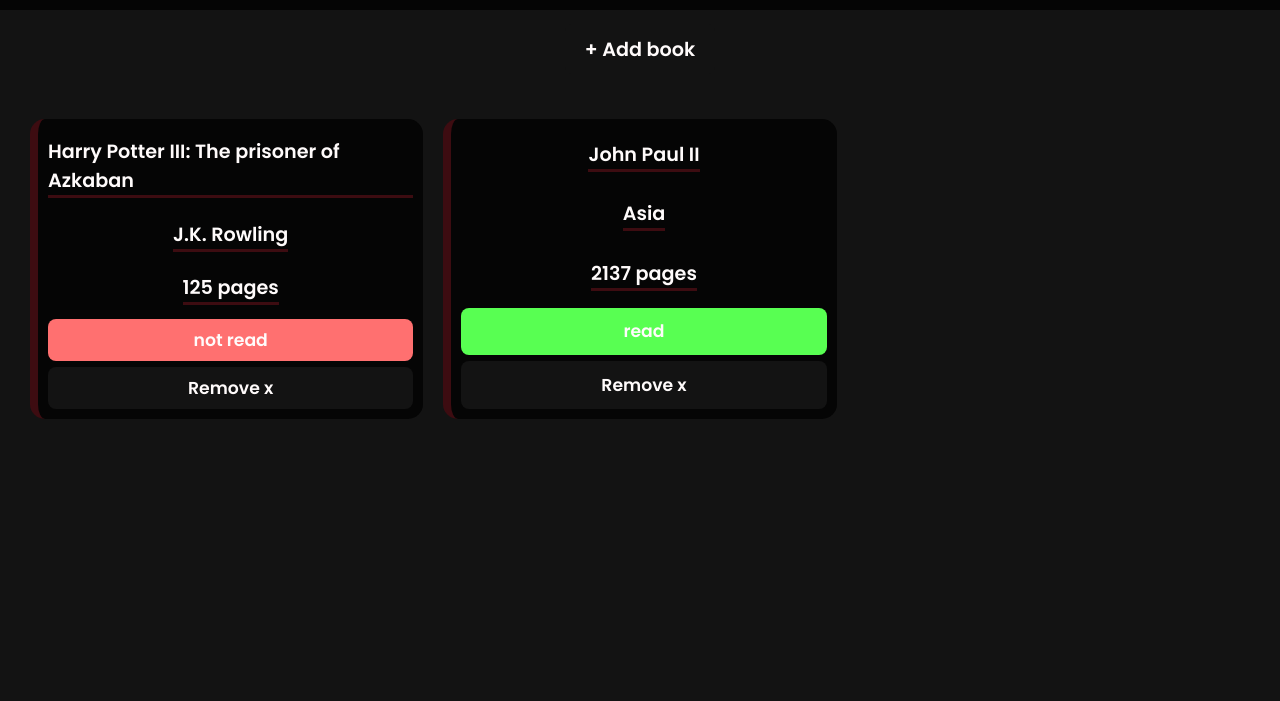
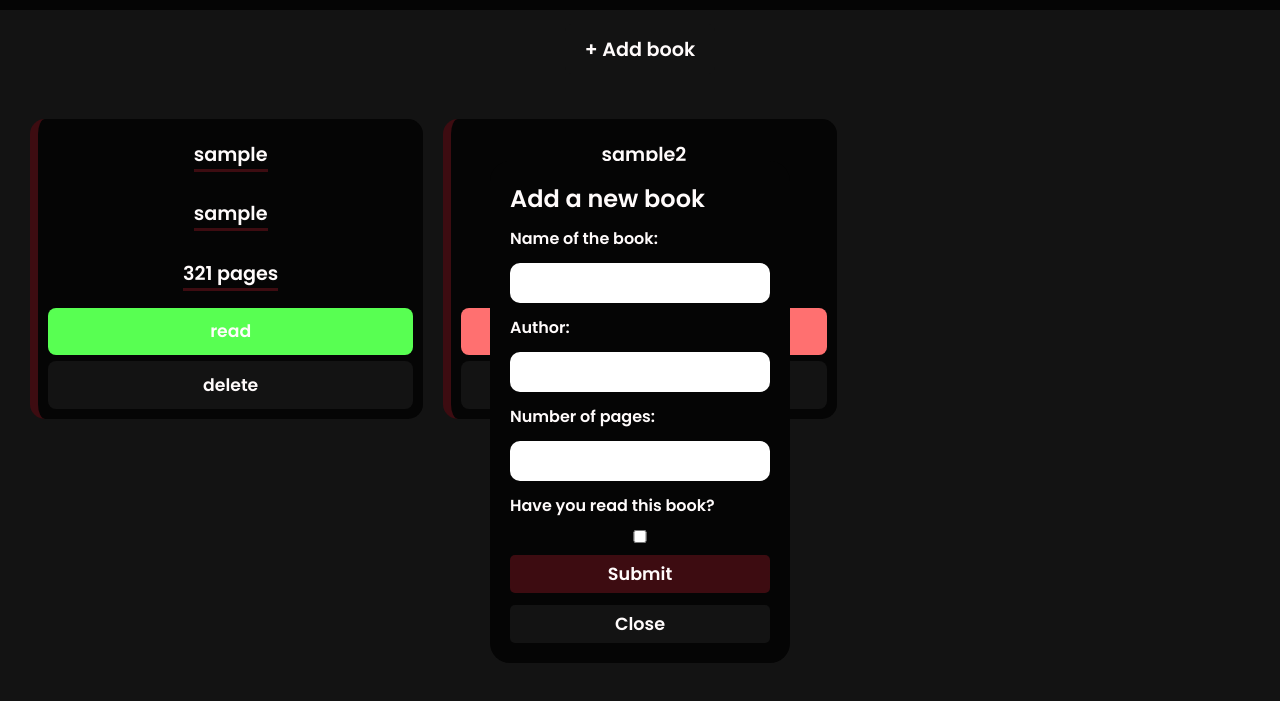
Before and after one commit to IsiNavarro/odin-Library, a plain HTML site: page index.html in a window 1280 px wide. Both pictures are taken after a click on the button "+ Add book". Shown: the part 79-780 px from the top of the page. Drawn offline with Linux system fonts and the light colour scheme.

Commit message:
Update readability on JavaScript functions and CSS

```diff
--- a/index.html
+++ b/index.html
@@ -10,9 +10,6 @@
     <link rel="preconnect" href="https://fonts.gstatic.com" crossorigin>
     <link href="https://fonts.googleapis.com/css2?family=Poppins:wght@600&family=Roboto&display=swap" rel="stylesheet">
     <link rel="shortcut icon" href="android-chrome-192x192.png" type="image/x-icon">
-
-
-
 </head>
 <body>
     <header>
@@ -20,7 +17,21 @@
     </header>
     <main class="main container">
         <button class="btn-add" id="addBookBtn">+ Add book</button>
-        <div class="library" id="libraryGrid">
+        <div class="library" id="libraryGrid"></div>
+        <div id="popUp">
+            <h2>Add a new book</h2>
+            <form class="form">
+                <label for="name">Name of the book:</label>
+                <input type="text" name="name" id="name" required>
+                <label for="author">Author:</label>
+                <input type="text" name="author" id="author" required>
+                <label for="pages">Number of pages:</label>
+                <input type="number" name="pages" id="pages" required>
+                <label for="read">Have you read this book?</label>
+                <input type="checkbox" name="read" id="read">
+                <button type="submit" id="submit">Submit</button>
+                <button id="closePopBtn">Close</button>
+            </form>
         </div>
     </main>
 </body>
--- a/script.js
+++ b/script.js
@@ -1,52 +1,112 @@
-
 const libraryGrid = document.getElementById('libraryGrid');
-
-let library = [];
+const addBookBtn = document.getElementById('addBookBtn');
+const popUp = document.getElementById('popUp');
+const closePopBtn = document.getElementById('closePopBtn');
+const submitBtn = document.getElementById('submit');
+const readBtns = document.getElementsByClassName('readBtn');
 
 function Book(name, author, pages, read) {
     this.name = name;
     this.author = author;
     this.pages = pages;
     this.read = read;
+    this.displayed = false;
 }
 
-function addBookToLibrary(object, array) {
-    array.push(object);
+function addBookToLibrary(book, library) {
+    library.push(book);
 }
 
-function displayLibraryAsGrid(array) {
-    array.forEach(element => {
-        let gridElement = document.createElement('div');
-        gridElement.classList.add('book');
+function displayLibrary (library) {
+    library.forEach(book => {
 
-        let divName = document.createElement('div');
-        divName.textContent = element.name;
-        let divAuthor = document.createElement('div');
-        divAuthor.textContent = element.author;
-        let divPages = document.createElement('div');
-        divPages.textContent = `${element.pages} pages`;
-        let readBtn = document.createElement('button');
-        readBtn.textContent = element.read ? 'read' : 'not read';
-        readBtn.setAttribute('id', 'readBtn');
-        if (element.read) {readBtn.classList.toggle('read')}
-        let delBtn = document.createElement('button');
-        delBtn.classList.add('delete');
-        delBtn.textContent = 'Remove x';
+        if (book.displayed) return; // Checks if book is already displayed and skips if it is
+        else {
+            let gridElement = document.createElement('div'); // Creates div (card) to display
+            gridElement.classList.add('book');
 
-        gridElement.appendChild(divName);
-        gridElement.appendChild(divAuthor);
-        gridElement.appendChild(divPages);
-        gridElement.appendChild(readBtn);
-        gridElement.appendChild(delBtn);
+            let elementName = document.createElement('div'); // Creates and adds NAME to div
+            elementName.textContent = book.name;
+            gridElement.appendChild(elementName);
 
-        libraryGrid.appendChild(gridElement);
+            let elementAuthor = document.createElement('div'); // AUTHOR
+            elementAuthor.textContent = book.author;
+            gridElement.appendChild(elementAuthor);
+
+            let elementPages = document.createElement('div'); // PAGES
+            elementPages.textContent = `${book.pages} pages`;
+            gridElement.appendChild(elementPages);
+
+            let elementRead = document.createElement('button'); // READ button ; checks read?
+            elementRead.classList.add('readBtn');
+                // Give id to button READ or NOT READ
+                if (book.read) {
+                    elementRead.textContent = `read`;
+                    elementRead.setAttribute('id', 'read');
+                } else {
+                    elementRead.textContent = `not read`;
+                    elementRead.setAttribute('id', 'notRead')
+                }
+                // Toogle id and book.read status
+                elementRead.addEventListener('click', () => {
+                    if (book.read) {
+                        elementRead.textContent = 'not read';
+                        elementRead.setAttribute('id', 'notRead');
+                        book.read = false;
+                    }
+                    else {
+                        elementRead.textContent = 'read'
+                        elementRead.setAttribute('id', 'read');
+                        book.read = true;
+                    };
+                })
+            gridElement.appendChild(elementRead);
+
+            let deleteButton = document.createElement(`button`); // DELETE button
+            deleteButton.textContent = 'delete';
+            gridElement.appendChild(deleteButton);
+
+            libraryGrid.appendChild(gridElement);
+            book.displayed = true;
+        }
     });
 }
 
-let HarryPotter = new Book('Harry Potter III: The prisoner of Azkaban', 'J.K. Rowling', '125', false);
-let idkbook = new Book('John Paul II', 'Asia', 2137, true);
+// Toggle book.read status
 
-addBookToLibrary(HarryPotter, library);
-addBookToLibrary(idkbook, library);
+//ADD NEW BOOK Button - POPUP
+addBookBtn.addEventListener('click', () => {
+    popUp.style.display = 'flex'
+})
 
-displayLibraryAsGrid(library);
+closePopBtn.addEventListener('click', (event) => {
+    event.preventDefault();// Prevents form submission and page reload
+    popUp.style.display = 'none';
+})
+
+submitBtn.addEventListener('click', (event) => {
+    event.preventDefault(); // Prevents form submission and page reload
+
+    const newBookName = document.getElementById('name').value;
+    const newBookAuthor = document.getElementById('author').value;
+    const newBookPages = document.getElementById('pages').value;
+    const newBookRead = document.getElementById('read').value;
+
+    const newBook = new Book(newBookName, newBookAuthor, newBookPages, newBookRead);
+
+    addBookToLibrary(newBook, library);
+    displayLibrary(library);
+
+    popUp.style.display = 'none'; //CLOSE PopUp
+})
+
+
+
+
+
+let library = [];
+const sampleBook1 = new Book(`sample`, `sample`, 321, true);
+const SampleBook2 = new Book(`sample2`, `sample2`, 123, false);
+addBookToLibrary(sampleBook1, library);
+addBookToLibrary(SampleBook2, library);
+displayLibrary(library);
--- a/style.css
+++ b/style.css
@@ -88,15 +88,73 @@ button:hover{
     background-color: #5f5f5f77;
 
 }
-#readBtn.read {
+#read {
     background: var(--green);
 }
-#readBtn.read:hover {
+#read:hover {
     background-color: rgb(161, 255, 158)
 }
-#readBtn {
+#notRead {
     background-color: var(--light-red);
 }
-#readBtn:hover {
+#notRead:hover {
     background-color: #ff9393;
 }
+#popUp {
+    display: none;
+    flex-flow: column;
+    position: absolute;
+    gap: 10px;
+    left: 0;
+    right: 0;
+    top: 30%;
+    width: 300px;
+    border-radius: 20px;
+    padding: 20px;
+    margin-left: auto;
+    margin-right: auto;
+    background-color: var(--black);
+    color: var(--white);
+    z-index: 1;
+    transition: 300ms;
+}
+form {
+    display: flex;
+    flex-flow: column;
+    align-items: stretch;
+    gap: 12px;
+}
+button[type="submit"] {
+    border-radius: 5px;
+    background-color: var(--red);
+    font-size: 1.1em;
+    height: 38px;
+    border: none;
+    transition: 100ms;
+}
+button[type="submit"]:hover {
+    background-color: #421519;
+    transition: 100ms;
+}
+input[type="text"],input[type="number"] {
+    height: 40px;
+    border: none;
+    border-radius: 10px;
+    outline: none;
+    padding-left: 10px;
+}
+input:focus{
+    border: none;
+}
+#closePopBtn {
+    border-radius: 5px;
+    background-color: var(--grey);
+    font-size: 1.1em;
+    height: 38px;
+    border: none;
+    transition: 100ms;
+}
+#closePopBtn:hover {
+    background-color: #353535;
+    transition: 100ms;
+}
```
